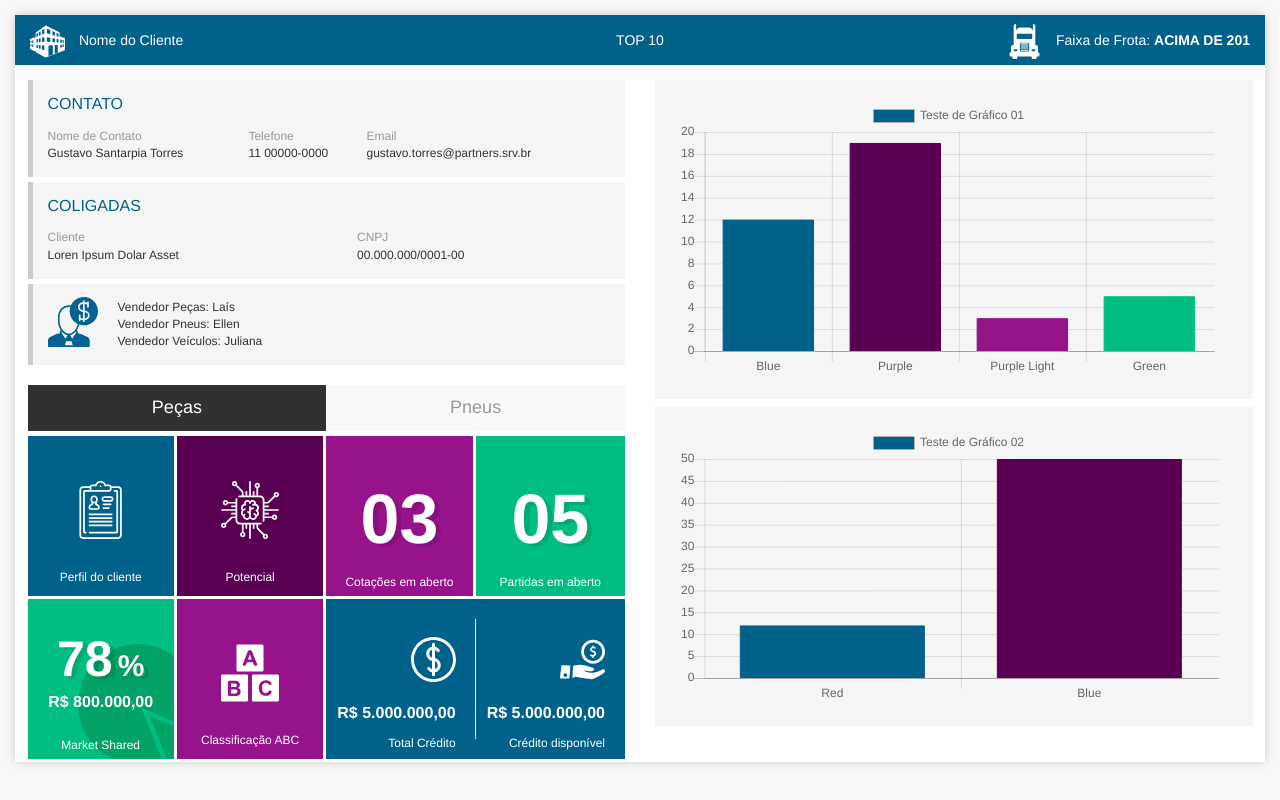
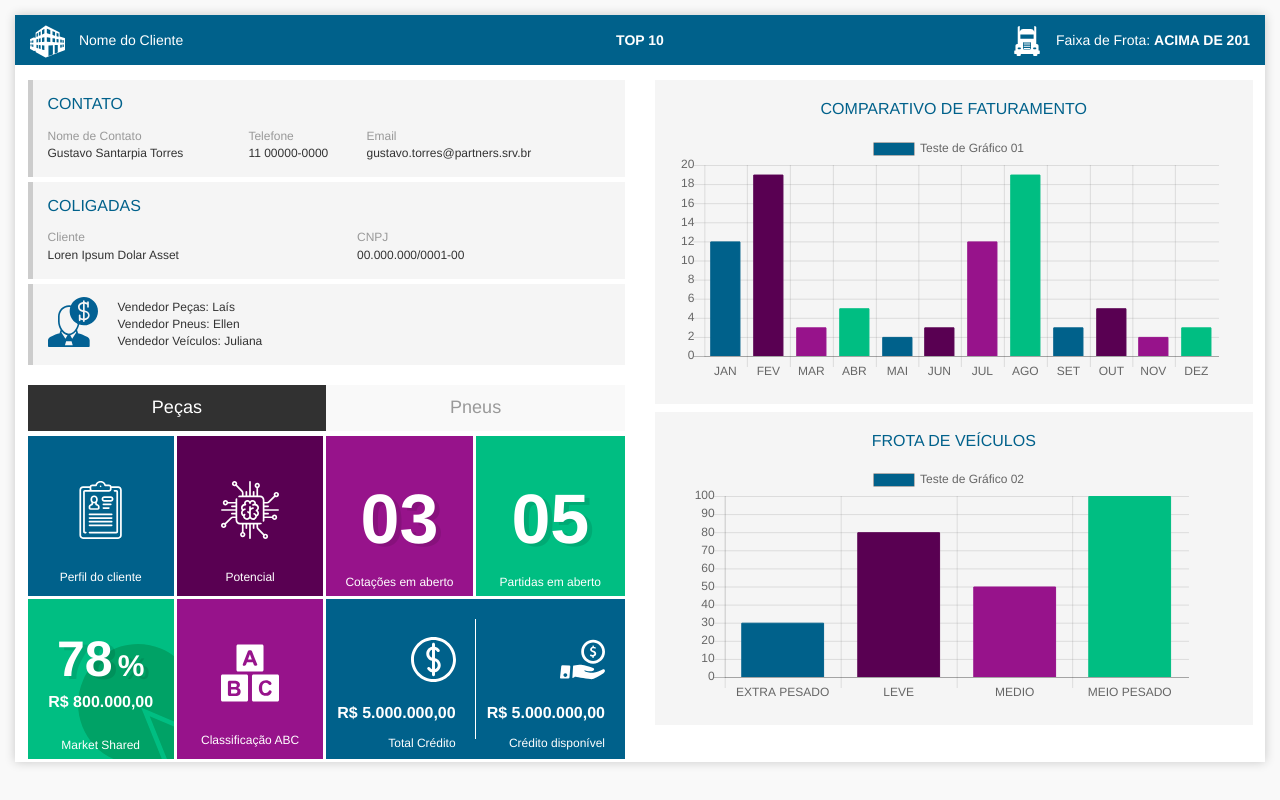
Before and after one commit to danielklava/aguia-visao360, a plain HTML site: page index.html in a window 1280 px wide. Drawn offline with nearby package versions, Linux system fonts and the light colour scheme.

Commit message:
Layout design HTML, CSS

```diff
--- a/css/visao360style.css
+++ b/css/visao360style.css
@@ -223,6 +223,15 @@ table thead th {
     margin-bottom: 8px;
 }
 
+.bg-chart h3 {
+    margin-top: 0;
+    font-size: 16px;
+    color: #00618b;
+    margin-bottom: 15px;
+    text-transform: uppercase;
+    text-align: center;
+}
+
 .btn-link {
     display: inline-block;
     width: 50%;
--- a/index.html
+++ b/index.html
@@ -32,10 +32,10 @@
                 <span>Nome do Cliente</span>
             </div>
             <div class="col-md-4 text-center">
-                <span>TOP 10</span>
+                <span> <strong>TOP 10</strong></span>
             </div>
             <div class="col-md-4 text-right">
-                <img src="images/frontal-truck.svg" width="35" alt="">
+                <img src="images/frontal-truck.svg" width="30" alt="">
                 <span>Faixa de Frota: <strong>ACIMA DE 201</strong></span>
             </div>
 
@@ -178,13 +178,14 @@
 
                     <div class="bg-chart">
 
-                        <canvas id="myChart" height="150"></canvas>
+                        <h3>Comparativo de Faturamento</h3>
+                        <canvas id="myChart" height="135"></canvas>
 
                     </div>
 
                     <div class="bg-chart">
-
-                        <canvas id="myChart2" height="150"></canvas>
+                            <h3>Frota de Veículos</h3>
+                        <canvas id="myChart2" height="130"></canvas>
 
                     </div>
 
--- a/js/custom-chart.js
+++ b/js/custom-chart.js
@@ -2,10 +2,60 @@ var ctx = document.getElementById("myChart");
 var myChart = new Chart(ctx, {
     type: 'bar',
     data: {
-        labels: ["Blue", "Purple", "Purple Light", "Green"],
+        labels: ["JAN", "FEV", "MAR", "ABR", "MAI", "JUN", "JUL", "AGO", "SET", "OUT", "NOV", "DEZ"],
         datasets: [{
             label: 'Teste de Gráfico 01',
-            data: [12, 19, 3, 5, 2, 3],
+            data: [12, 19, 3, 5, 2, 3, 12, 19, 3, 5, 2, 3],
+            backgroundColor: [
+                '#00618b',
+                '#590052',
+                '#97138b',
+                '#00be82',
+                '#00618b',
+                '#590052',
+                '#97138b',
+                '#00be82',
+                '#00618b',
+                '#590052',
+                '#97138b',
+                '#00be82'
+            ],
+            borderColor: [
+                '#00618b',
+                '#590052',
+                '#97138b',
+                '#00be82',
+                '#00618b',
+                '#590052',
+                '#97138b',
+                '#00be82',
+                '#00618b',
+                '#590052',
+                '#97138b',
+                '#00be82'
+            ],
+            borderWidth: 1
+        }]
+    },
+    options: {
+        scales: {
+            yAxes: [{
+                ticks: {
+                    beginAtZero:true
+                }
+            }]
+        }
+    }
+});
+
+var ctx = document.getElementById("myChart2");
+var myChart = new Chart(ctx, {
+    type: 'bar',
+    data: {
+        labels: ["EXTRA PESADO", "LEVE", "MEDIO", "MEIO PESADO"],
+        datasets: [{
+            label: 'Teste de Gráfico 02',
+            data: [30, 80, 50, 100],
             backgroundColor: [
                 '#00618b',
                 '#590052',
@@ -31,33 +81,3 @@ var myChart = new Chart(ctx, {
         }
     }
 });
-
-var ctx = document.getElementById("myChart2");
-var myChart = new Chart(ctx, {
-    type: 'bar',
-    data: {
-        labels: ["Red", "Blue"],
-        datasets: [{
-            label: 'Teste de Gráfico 02',
-            data: [12, 50],
-            backgroundColor: [
-                '#00618b',
-                '#590052'
-            ],
-            borderColor: [
-                '#00618b',
-                '#590052'
-            ],
-            borderWidth: 1
-        }]
-    },
-    options: {
-        scales: {
-            yAxes: [{
-                ticks: {
-                    beginAtZero:true
-                }
-            }]
-        }
-    }
-});
```
